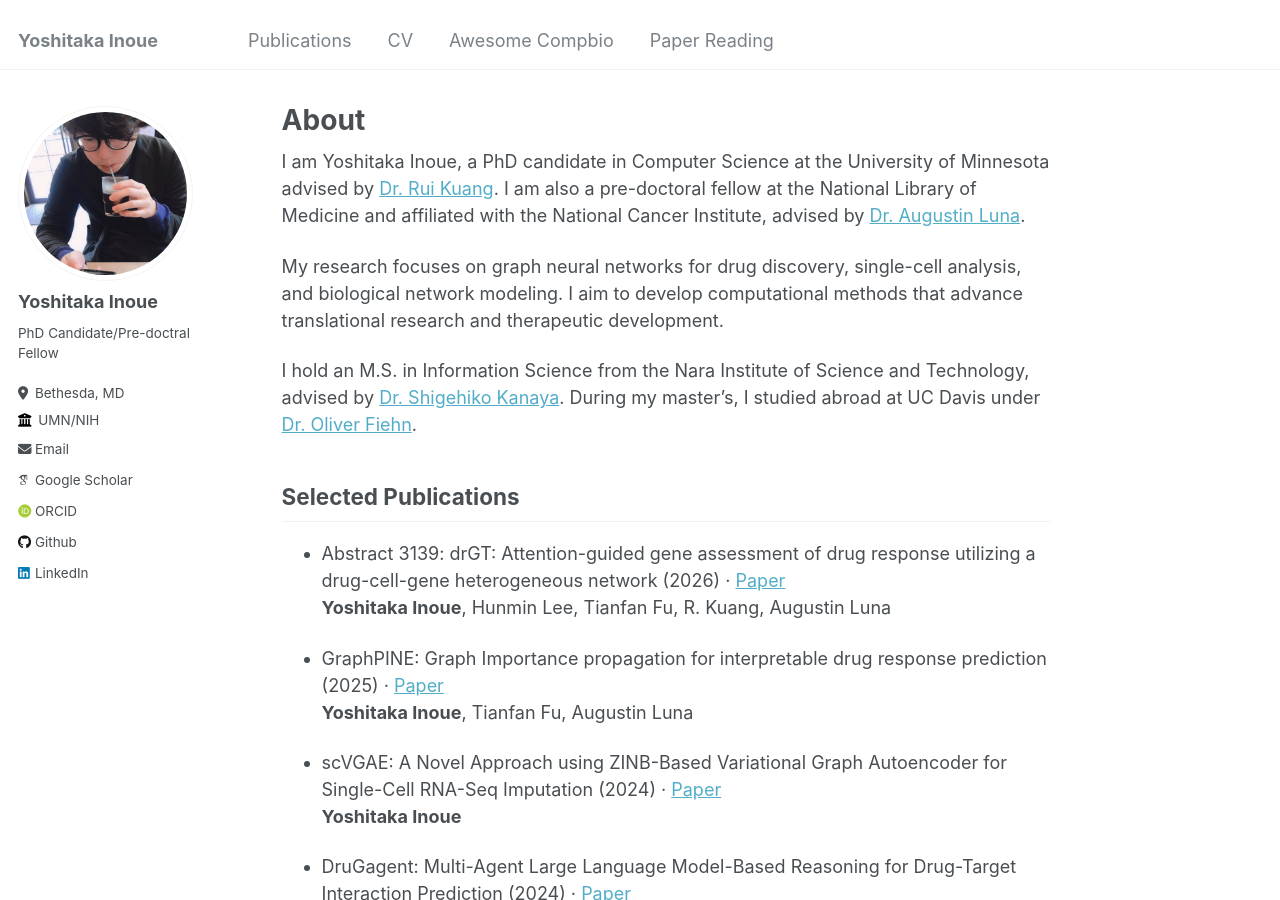
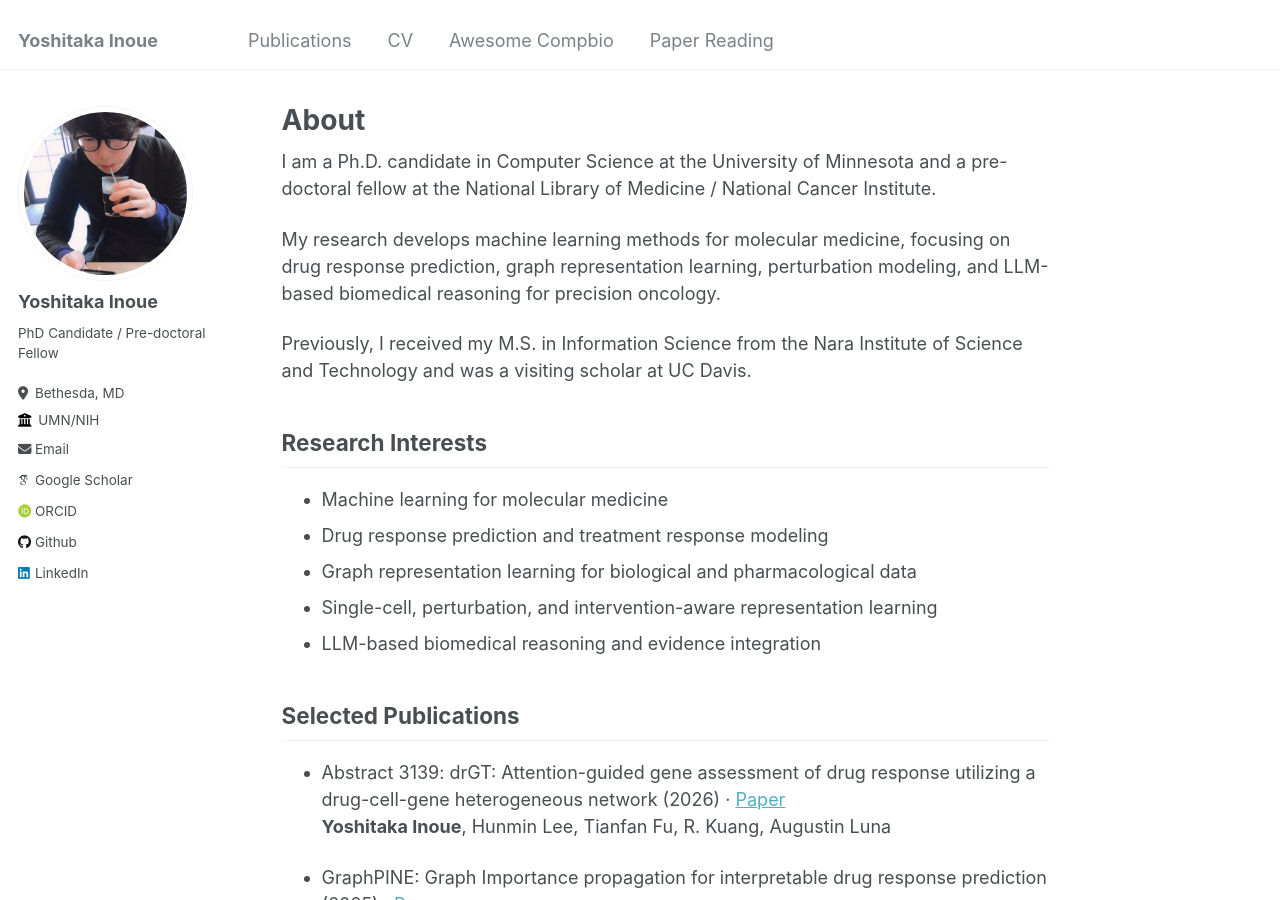
Before and after one commit to inoue0426/inoue0426.github.io, a Jekyll site: the page built from _pages/about.md, in a window 1280 px wide and 900 px high. Built offline with Jekyll 4.4.1, drawn with Linux system fonts in a browser that asks for light colours; some web fonts are replaced.

Commit message:
update intro

```diff
--- a/_config.yml
+++ b/_config.yml
@@ -24,7 +24,7 @@ author:
   avatar           : "profile.png"
   name             : "Yoshitaka Inoue"
   pronouns         : # example: "she/her"
-  bio              : "PhD Candidate/Pre-doctral Fellow"
+  bio              : "PhD Candidate / Pre-doctoral Fellow"
   location         : "Bethesda, MD"
   employer         : "UMN/NIH"
   uri              : # URL
--- a/_pages/about.md
+++ b/_pages/about.md
@@ -7,11 +7,19 @@ redirect_from:
   - /about.html
 ---
 
-I am Yoshitaka Inoue, a PhD candidate in Computer Science at the University of Minnesota advised by [Dr. Rui Kuang](https://cse.umn.edu/cs/rui-kuang). I am also a pre-doctoral fellow at the National Library of Medicine and affiliated with the National Cancer Institute, advised by [Dr. Augustin Luna](https://www.nlm.nih.gov/research/researchstaff/LunaAugustin.html).
+I am a Ph.D. candidate in Computer Science at the University of Minnesota and a pre-doctoral fellow at the National Library of Medicine / National Cancer Institute.
 
-My research focuses on graph neural networks for drug discovery, single-cell analysis, and biological network modeling. I aim to develop computational methods that advance translational research and therapeutic development.
+My research develops machine learning methods for molecular medicine, focusing on drug response prediction, graph representation learning, perturbation modeling, and LLM-based biomedical reasoning for precision oncology.
 
-I hold an M.S. in Information Science from the Nara Institute of Science and Technology, advised by [Dr. Shigehiko Kanaya](https://isw3.naist.jp/Research/ai-csb-en.html). During my master's, I studied abroad at UC Davis under [Dr. Oliver Fiehn](https://fiehnlab.ucdavis.edu/staff/fiehn).
+Previously, I received my M.S. in Information Science from the Nara Institute of Science and Technology and was a visiting scholar at UC Davis.
+
+## Research Interests
+
+- Machine learning for molecular medicine
+- Drug response prediction and treatment response modeling
+- Graph representation learning for biological and pharmacological data
+- Single-cell, perturbation, and intervention-aware representation learning
+- LLM-based biomedical reasoning and evidence integration
 
 ## Selected Publications
 
```
Also changed, not shown: _pages/libraries.md (deleted, +0 -35 lines).
